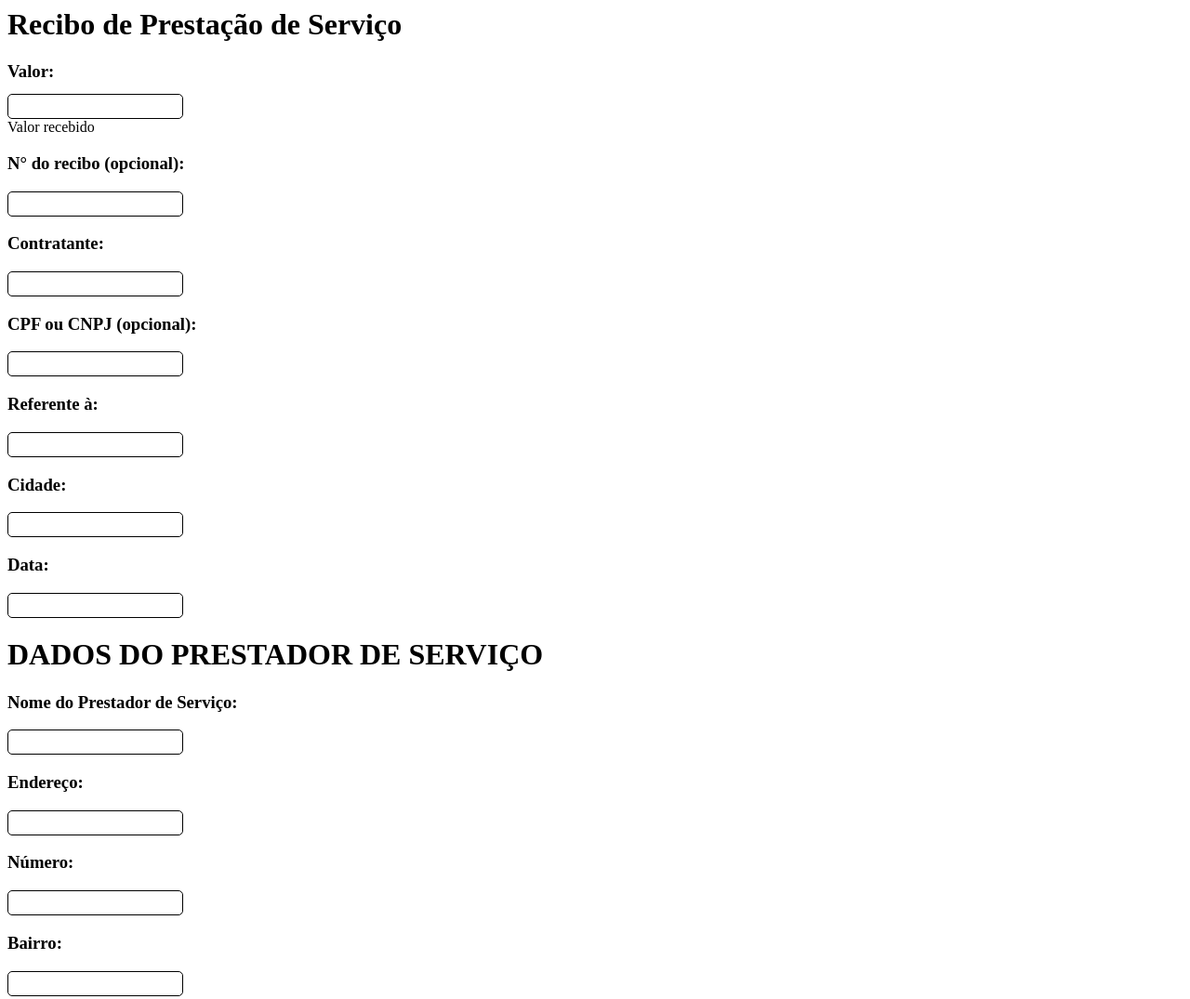
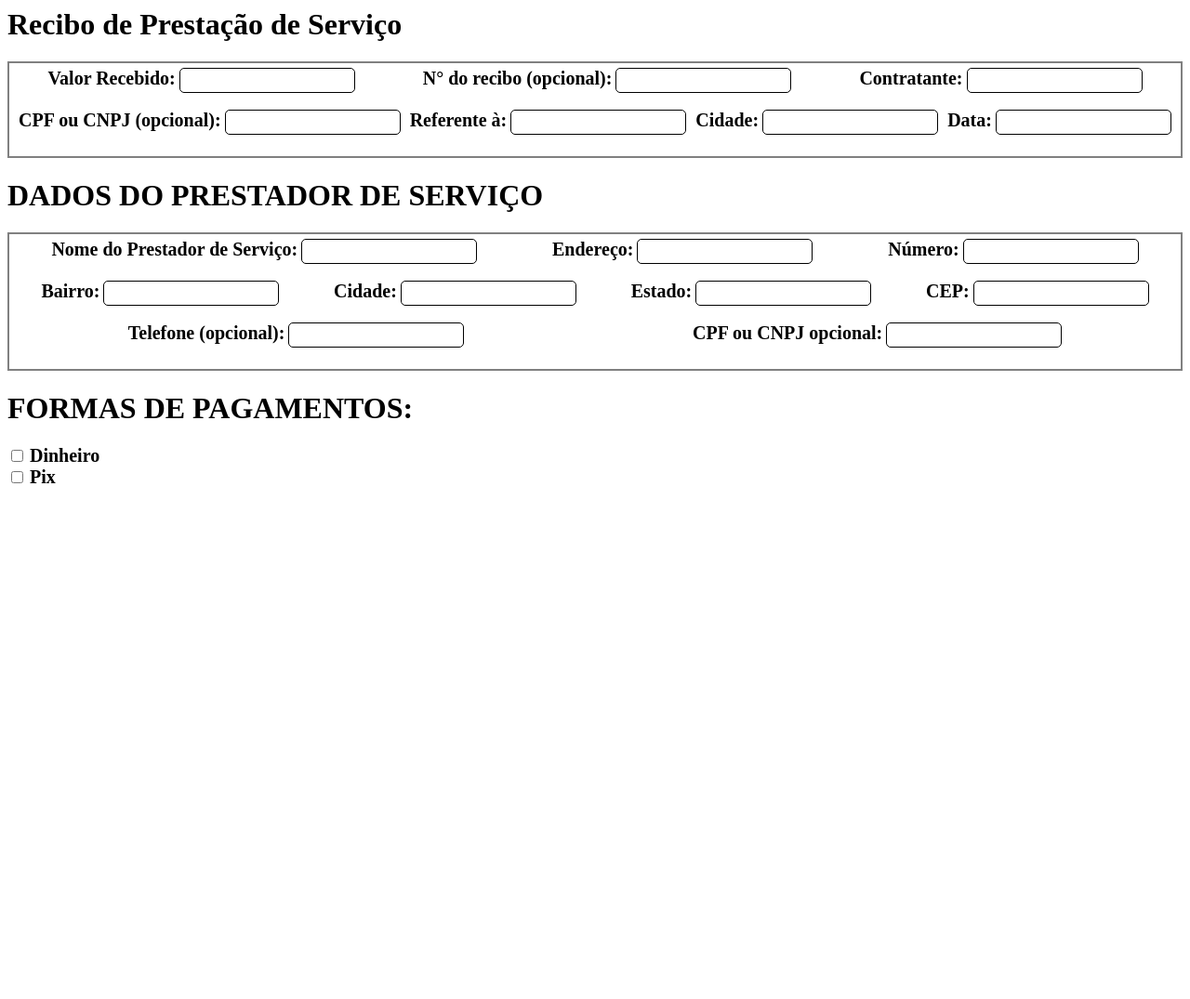
Before and after one commit to GustavoOrelio/Recibo-Prestacao-de-Servico, a plain HTML site: page index.html in a window 1280 px wide. Shown: the top 1075 px of the page at 93% size. After the commit the page ends 800 px from the top, so only its background shows below. Drawn offline with Linux system fonts and the light colour scheme.

Commit message:
Começando a estilização do layout

```diff
--- a/index.html
+++ b/index.html
@@ -6,73 +6,104 @@
 </head>
 
 <body>
+
     <h1>Recibo de Prestação de Serviço</h1>
+    <div class="centro">
+
         <div>
-        <h3 style="margin-bottom: 1%;">Valor:</h3>
-        <input type="number">
-        <p style="">Valor recebido</p>
+            <label style="margin-bottom: 1%;">Valor Recebido:</label>
+            <input type="double">
+            <br><br>
         </div>
         <div>
-        <h3>N° do recibo (opcional):</h3>
+            <label>N° do recibo (opcional):</label>
+            <input type="int">
+            <br><br>
+        </div>
+
+        <div>
+            <label>Contratante:</label>
+            <input type="number">
+            <br><br>
+        </div>
+        <div>
+            <label>CPF ou CNPJ (opcional):</label>
+            <input type="number">
+            <br><br>
+        </div>
+        <div>
+            <label>Referente à:</label>
+            <input type="number">
+            <br><br>
+        </div>
+        <div>
+            <label>Cidade:</label>
+            <input type="number">
+            <br><br>
+        </div>
+        <div>
+            <label>Data:</label>
             <input type="number">
         </div>
+    </div>
+
+    <h1>DADOS DO PRESTADOR DE SERVIÇO</h1>
+    <div class="centro">
         <div>
-        <h3>Contratante:</h3>
+            <label>Nome do Prestador de Serviço:</label>
+            <input type="number">
+            <br><br>
+        </div>
+        <div>
+            <label>Endereço:</label>
+            <input type="number">
+            <br><br>
+        </div>
+        <div>
+            <label>Número:</label>
+            <input type="number">
+            <br><br>
+        </div>
+        <div>
+            <label>Bairro:</label>
+            <input type="number">
+            <br><br>
+        </div>
+        <div>
+            <label>Cidade:</label>
+            <input type="number">
+            <br><br>
+        </div>
+        <div>
+            <label>Estado:</label>
+            <input type="number">
+            <br><br>
+        </div>
+        <div>
+            <label>CEP:</label>
+            <input type="number">
+            <br><br>
+        </div>
+        <div>
+            <label>Telefone (opcional):</label>
+            <input type="number">
+            <br><br>
+        </div>
+        <div>
+            <label>CPF ou CNPJ opcional:</label>
             <input type="number">
         </div>
+    </div>
+    <h1>FORMAS DE PAGAMENTOS: </h1>
     <div>
-        <h3>CPF ou CNPJ (opcional):</h3>
-        <input type="number">
+        <input type="checkbox">
+        <label>Dinheiro</label>
     </div>
     <div>
-        <h3>Referente à:</h3>
-        <input type="number">
+        <input type="checkbox">
+        <label>Pix</label>
     </div>
-    <div>
-        <h3>Cidade:</h3>
-        <input type="number">
-    </div>
-    <div>
-        <h3>Data:</h3>
-        <input type="number">
-    </div>
-    <h1>DADOS DO PRESTADOR DE SERVIÇO</h1>
-    <div>
-        <h3>Nome do Prestador de Serviço:</h3>
-        <input type="number">
-    </div>
-    <div>
-        <h3>Endereço:</h3>
-        <input type="number">
-    </div>
-    <div>
-        <h3>Número:</h3>
-        <input type="number">
-    </div>
-    <div>
-        <h3>Bairro:</h3>
-        <input type="number">
-    </div>
-    <div>
-        <h3>Cidade:</h3>
-        <input type="number">
-    </div>
-    <div>
-        <h3>Estado:</h3>
-        <input type="number">
-    </div>
-    <div>
-        <h3>CEP:</h3>
-        <input type="number">
-    </div>
-    <div>
-        <h3>Telefone (opcional):</h3>
-        <input type="number">
-    </div>
-    <div>
-        <h3>CPF ou CNPJ opcional:</h3>
-        <input type="number">
-    </div>
+
 </body>
 
 </html>
--- a/style.css
+++ b/style.css
@@ -1,13 +1,35 @@
-h3{
-    font-size: 25spx;
+h3 {
+    font-size: 20px;
 }
 
-p{
+label {
+    font-size: 20px;
+    font-weight: bold;
+}
+
+p {
     margin-top: 0%;
 }
 
-input{
+input {
     border: 1px solid;
     border-radius: 5px;
     padding: 5px;
 }
+
+
+
+.centro {
+    border: 2px solid #808080;
+    padding: 5px;
+    overflow-y: auto;
+    display: flex;
+    flex-wrap: wrap;
+    justify-content:  space-around;
+}
+
+.conteudo {
+    width: 230px;
+    height: 230px;
+    border: 5px dashed #808080;
+}
```
Lines whose indentation alone changed are shown as unchanged.
